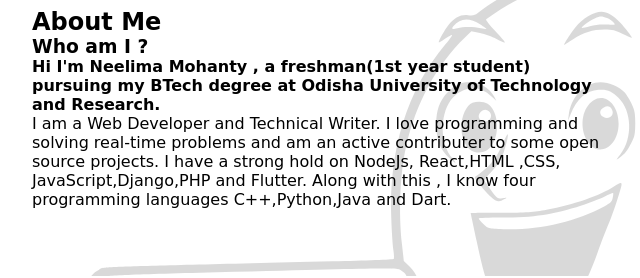
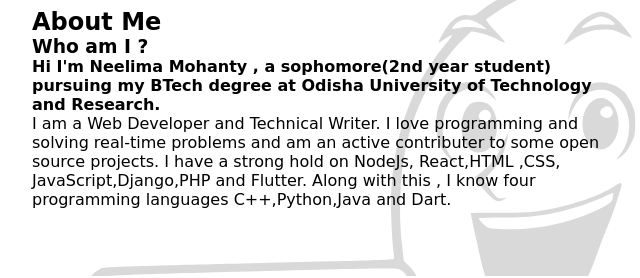
Before and after one commit to neelimagoogly/techworm.github.io, a plain HTML site: page index.html in a window 1280 px wide. Shown: the part 286-564 px from the top of the page, 145-785 px from the left. Drawn offline with Linux system fonts and the light colour scheme; a web font is replaced by a local one.

Commit message:
Update index.html

```diff
--- a/index.html
+++ b/index.html
@@ -39,7 +39,7 @@
             <h1>Welcome to my blog - TechWorm</h1>
             <h2>About Me</h2>
             <h3>Who am I ?</h3>
-            <h4>Hi I'm Neelima Mohanty , a freshman(1st year student) pursuing my BTech degree at Odisha University of Technology and Research.</h4>
+            <h4>Hi I'm Neelima Mohanty , a sophomore(2nd year student) pursuing my BTech degree at Odisha University of Technology and Research.</h4>
             <p>I am a Web Developer and Technical Writer. I love programming and solving real-time problems and am an active contributer to some open source projects. I have a strong hold on NodeJs, React,HTML ,CSS, JavaScript,Django,PHP and Flutter.
                 Along with this , I know four programming languages C++,Python,Java and Dart.
             </p>
```
